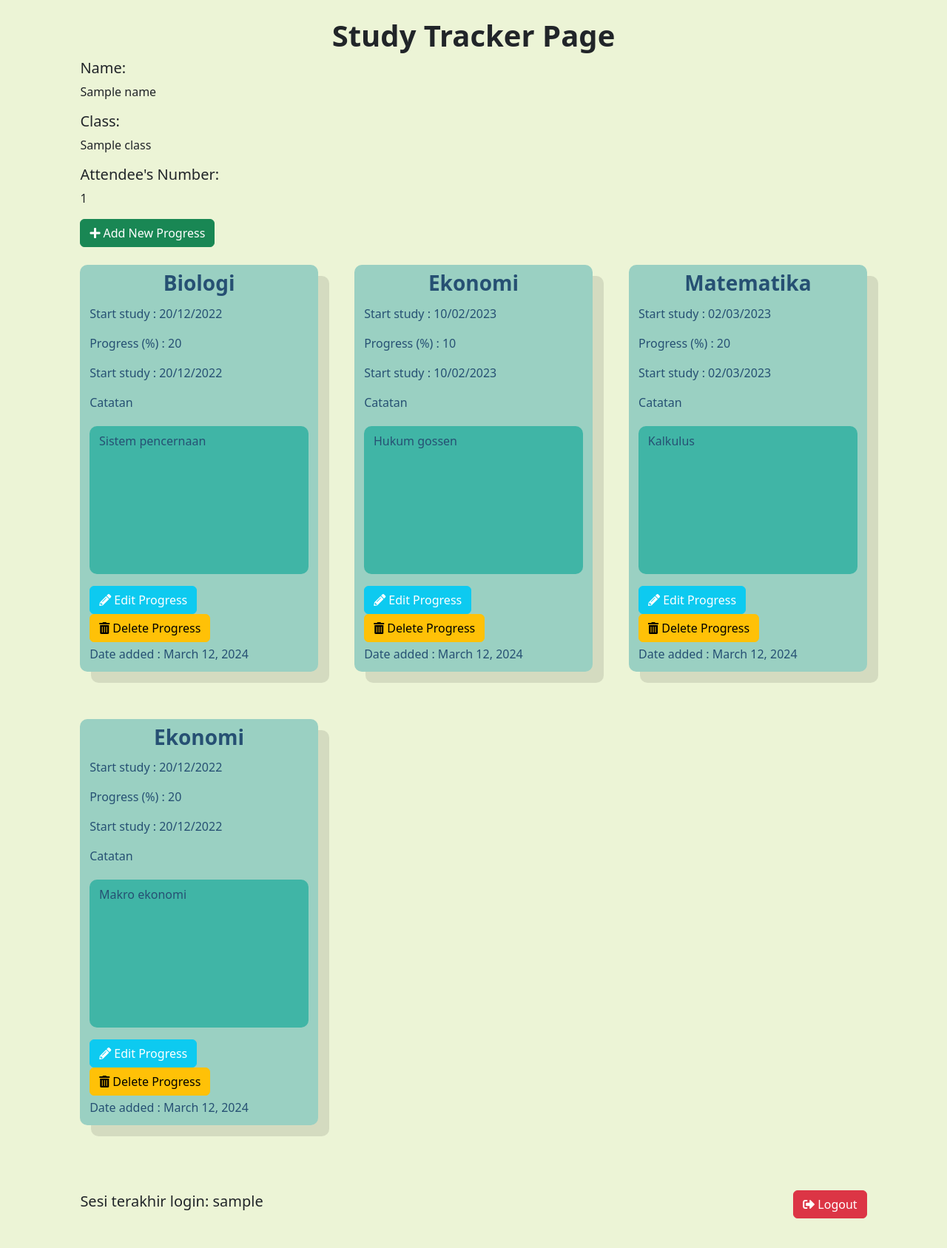
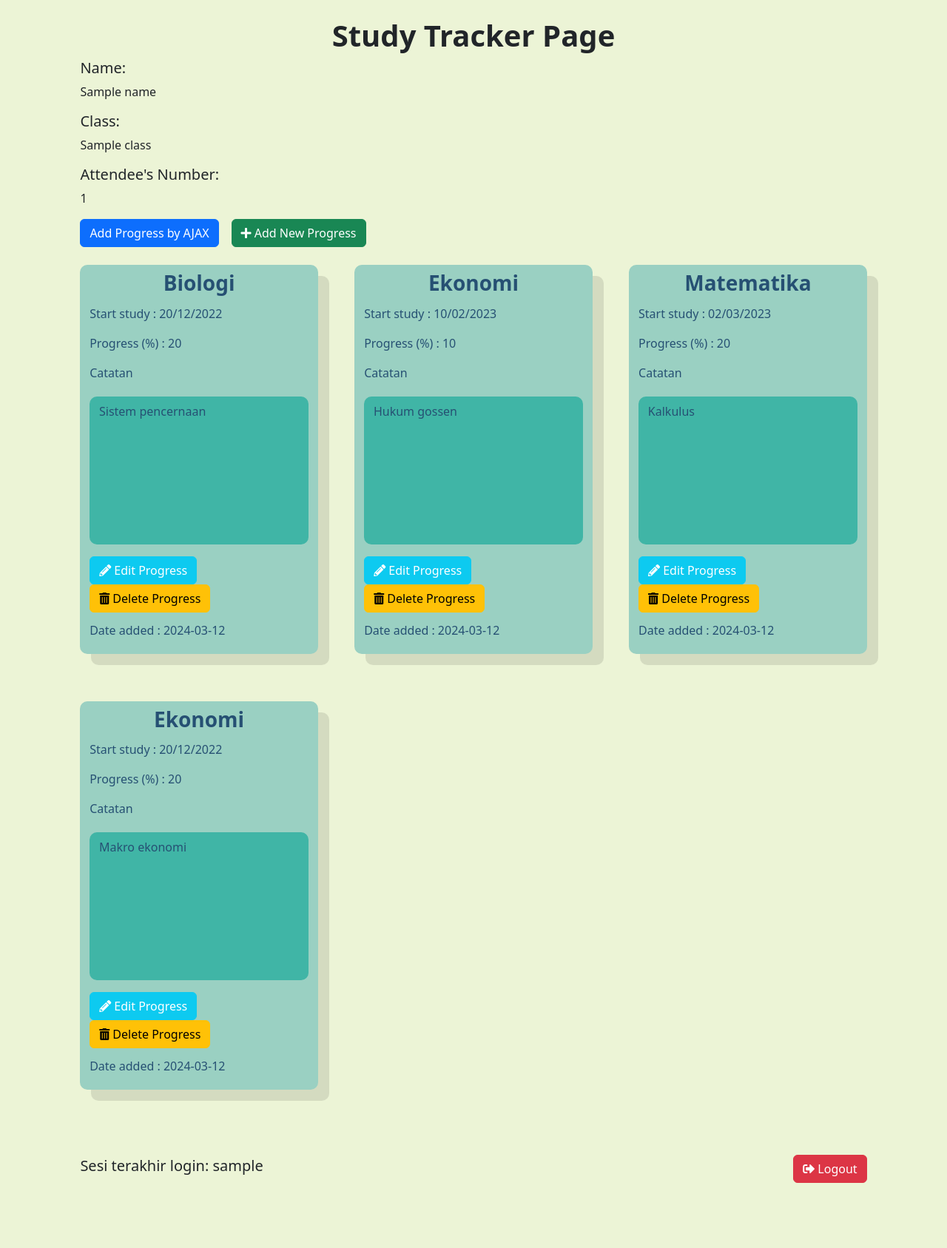
Before and after one commit to FasiIkom/study-tracker, a Django app: template main/templates/main.html in a window 1280 px wide. Shown: the whole page at 74% size. After the commit the page ends 1599 px from the top, so only its background shows below. Run offline with Django 5.2, Linux system fonts and the light colour scheme; data comes from the database, SQL or seed files in the repository; both versions use the stored data as it was after the commit; the template is opened without the code that fills it: values that come from a table or form of the project are taken from there, most other values are stand-ins (such as "Sample title", 1, 10 or a date in 2020).

Commit message:
menambahkan add progress by AJAX

```diff
--- a/main/templates/main.html
+++ b/main/templates/main.html
@@ -8,44 +8,23 @@
   <h5 class="subtitle">Attendee's Number:</h5>
   <p class="subtitle">{{ number }}</p>
 
+
+
+
+  </a>
   <div class="row">
-    <a href="{% url 'main:create_progress' %}">
-      <button type="button" class="btn btn-success" style="margin-left: 1vw; margin-bottom: 3vh;">
-        <i class="fas fa-plus"></i> Add New Progress
+    <div class="col-md-6">
+      <button type="button" class="btn btn-primary" data-bs-toggle="modal" data-bs-target="#exampleModal" style="margin-left: 1vw; margin-bottom: 3vh;">
+        Add Progress by AJAX
       </button>
-    </a>
-    {% if progresses %}
-      {% for progres in progresses %}
-      <div class="col-md-4">
-          <div class="card-body", style="background-color:#9AD0C2; color: #265073;">
-            <h3 class="card-title">{{progres.subject}}</h3>
-            <p class="card-text">Start study : {{progres.start_Study}}</p>
-            <p class="card-text">Progress (%) : {{progres.progress}}</p>
-            <p class="card-text">Start study : {{progres.start_Study}}</p>
-            <p class="card-text">Catatan</p>
-            <div class = "catatan">{{progres.catatan}}</div>
-            <a href="{% url 'main:edit_progress' progres.pk %}" style="text-decoration: none; padding-left: 0;">
-                <button type="button" class="btn btn-info" style = "color: white;">
-                  <i class="fas fa-pencil-alt"></i>
-                  Edit Progress
-                </button>
-            </a>
-            <a href="{% url 'main:delete_progress' progres.pk %}">
-                <button type="button" class="btn btn-warning">
-                  <i class="fas fa-trash-alt"></i>
-                  Delete Progress
-                </button>
-            </a>
-            <p class="card-text">Date added : {{progres.date_added}}</p>
-          </div>
-      </div>
-      {% endfor %}
-    {% else %}
-    <div class="col-md-12 text-center" id="no-progress" style="margin-bottom: 16vh; margin-top: 16vh;">
-      <p>No progress available.</p>
+      <a href="{% url 'main:create_progress' %}">
+        <button type="button" class="btn btn-success" style="margin-left: 1vw; margin-bottom: 3vh;">
+          <i class="fas fa-plus"></i> Add New Progress
+        </button>
+      </a>
     </div>
-    {% endif %}
   </div>
+  <div id="progress_table"></div>
   <br />
   <div style="display: flex; justify-content: space-between; align-items: center;">
     <h5 class="subtitle">Sesi terakhir login: {{ last_login }}</h5>
@@ -57,4 +36,96 @@
     </a>
   </div>
 </div>
+<div class="modal fade" id="exampleModal" tabindex="-1" aria-labelledby="exampleModalLabel" aria-hidden="true">
+  <div class="modal-dialog">
+      <div class="modal-content">
+          <div class="modal-header">
+              <h1 class="modal-title fs-5" id="exampleModalLabel">Add New Progress</h1>
+              <button type="button" class="btn-close" data-bs-dismiss="modal" aria-label="Close"></button>
+          </div>
+          <div class="modal-body">
+              <form id="form" onsubmit="return false;">
+                  {% csrf_token %}
+                  <div class="mb-3">
+                      <label for="subject" class="col-form-label">Subject:</label>
+                      <input type="text" class="form-control" id="subject" name="subject"></input>
+                  </div>
+                  <div class="mb-3">
+                      <label for="start_Study" class="col-form-label">Start Study:</label>
+                      <input type="text" class="form-control" id="start_Study" name="start_Study"></input>
+                  </div>
+                  <div class="mb-3">
+                      <label for="progress" class="col-form-label">Progress (%):</label>
+                      <input type="number" class="form-control" id="progress" name="progress"></input>
+                  </div>
+                  <div class="mb-3">
+                      <label for="catatan" class="col-form-label">Catatan:</label>
+                      <textarea class="form-control" id="catatan" name="catatan"></textarea>
+                  </div>
+              </form>
+          </div>
+          <div class="modal-footer">
+              <button type="button" class="btn btn-secondary" data-bs-dismiss="modal">Close</button>
+              <button type="button" class="btn btn-primary" id="button_add" data-bs-dismiss="modal">Add Progress</button>
+          </div>
+      </div>
+  </div>
+</div>
+
+<script>
+  async function getProgresses() {
+        return fetch("{% url 'main:show_json' %}").then((res) => res.json())
+  }
+  async function refreshProgresses() {
+    document.getElementById("progress_table").innerHTML = ""
+    const progress = await getProgresses()
+    let htmlString = '<div class="row">'
+    if (progress.length > 0) {
+      progress.forEach((item) => {
+        htmlString += `<div class="col-md-4">
+            <div class="card-body" style="background-color:#9AD0C2; color: #265073;">
+              <h3 class="card-title">${item.fields.subject}</h3>
+              <p class="card-text">Start study : ${item.fields.start_Study}</p>
+              <p class="card-text">Progress (%) : ${item.fields.progress}</p>
+              <p class="card-text">Catatan</p>
+              <div class = "catatan">${item.fields.catatan}</div>
+
+              <a href="/edit-progress/${item.pk}" style="text-decoration: none; padding-left: 0; margin-bottom: 1vh">
+                <button type="button" class="btn btn-info" style = "color: white; display: inline-block;">
+                  <i class="fas fa-pencil-alt"></i>
+                  Edit Progress
+                </button>
+              </a>
+              <a href = "/delete/${item.pk}" style="text-decoration: none; padding-left: 0;">
+                <button type="button" class="btn btn-warning" style = "display: inline-block;">
+                <i class="fas fa-trash-alt"></i> Delete Progress
+                </button>
+              </a>
+              <div style="margin-top: 2vh; padding-bottom: 1vh;">
+                <p class="card-text">Date added : ${item.fields.date_added}</p>
+              </div>
+            </div>
+        </div>`
+      })
+    } else {
+      htmlString = `<div class="col-md-12 text-center" id="no-progress" style="margin-bottom: 16vh; margin-top: 16vh;">
+        <p>No progress available.</p>
+      </div>`
+    }
+    htmlString += '</div>'
+    document.getElementById("progress_table").innerHTML = htmlString
+  }
+
+  refreshProgresses()
+  function addProgress() {
+      fetch("{% url 'main:add_progress_ajax' %}", {
+          method: "POST",
+          body: new FormData(document.querySelector('#form'))
+      }).then(refreshProgresses)
+
+      document.getElementById("form").reset()
+      return false
+  }
+    document.getElementById("button_add").onclick = addProgress
+</script>
 {% endblock content %}
--- a/main/urls.py
+++ b/main/urls.py
@@ -1,5 +1,5 @@
 from django.urls import path
-from main.views import show_main, create_progress, show_xml, show_json, show_xml_by_id, show_json_by_id, register, login_user, logout_user, edit_progress, delete_progress
+from main.views import show_main, create_progress, show_xml, show_json, show_xml_by_id, show_json_by_id, register, login_user, logout_user, edit_progress, delete_progress, add_progress_ajax
 
 app_name = 'main'
 
@@ -15,4 +15,5 @@ urlpatterns = [
     path('logout/', logout_user, name='logout'),
     path('edit-progress/<int:id>', edit_progress, name='edit_progress'),
     path('delete/<int:id>', delete_progress, name='delete_progress'),
+    path('create-progress-ajax/', add_progress_ajax, name='add_progress_ajax'),
 ]
--- a/main/views.py
+++ b/main/views.py
@@ -1,12 +1,13 @@
 import datetime
 from django.urls import reverse
 from django.shortcuts import render, redirect
-from django.http import HttpResponse, HttpResponseRedirect
+from django.http import HttpResponse, HttpResponseRedirect, HttpResponseNotFound
 from django.core import serializers
 from django.contrib import messages
 from django.contrib.auth import authenticate, login, logout
 from django.contrib.auth.forms import UserCreationForm
 from django.contrib.auth.decorators import login_required
+from django.views.decorators.csrf import csrf_exempt
 from main.forms import ProgressForm
 from main.models import Progress
 
@@ -38,9 +39,9 @@ def create_progress(request):
     form = ProgressForm(request.POST or None)
 
     if form.is_valid() and request.method == "POST":
-        book = form.save(commit=False)
-        book.user = request.user
-        book.save()
+        progress = form.save(commit=False)
+        progress.user = request.user
+        progress.save()
         return redirect('main:show_main')
     context = {'form': form}
     return render(request, "create_progress.html", context)
@@ -95,3 +96,19 @@ def delete_progress(request, id):
     progress = Progress.objects.get(pk = id)
     progress.delete()
     return HttpResponseRedirect(reverse('main:show_main'))
+
+@csrf_exempt
+def add_progress_ajax(request):
+    if request.method == 'POST':
+        subject = request.POST.get("subject")
+        start_Study = request.POST.get("start_Study")
+        progress = request.POST.get("progress")
+        catatan = request.POST.get("catatan")
+        user = request.user
+
+        new_progress = Progress(subject=subject, start_Study=start_Study, progress=progress, catatan=catatan, user=user)
+        new_progress.save()
+
+        return HttpResponse(b"CREATED", status=201)
+
+    return HttpResponseNotFound()
```
Also changed, not shown: README.md, db.sqlite3.
